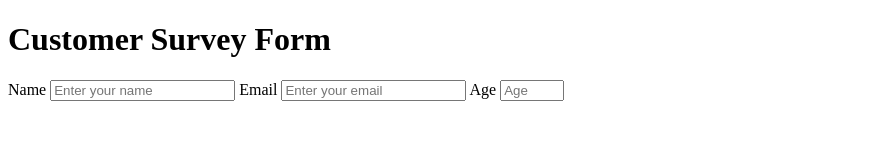
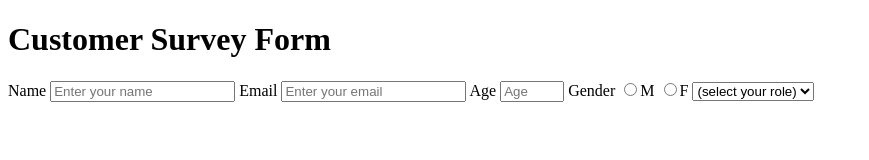
Before and after one commit to stdduck/survey-form-project, a plain HTML site: page index.html in a window 1280 px wide. Shown: the whole page, without its empty margins (0-869 px from the left). Drawn offline with Linux system fonts and the light colour scheme.

Commit message:
Update index.html

```diff
--- a/index.html
+++ b/index.html
@@ -1,7 +1,8 @@
-<!DOCTYPE HTML>
+<!DOCTYPE html>
 <html lang = "en">
   <head>
     <title>Survey Form</title>
+    <meta charset = "utf-8">
   </head>
   <body>
     <h1>Customer Survey Form</h1>
@@ -10,6 +11,15 @@
       <label>Name <input type = "text" placeholder = "Enter your name" required></label>
       <label>Email <input type = "email" placeholder = "Enter your email" required></label>
       <label>Age <input type = "number" placeholder = "Age" min = "18" max = "120"></label>
+      <label>Gender <input type="radio" value="M" name="m-f">M
+        <input type="radio" value="F" name="m-f">F</label>
+      <select>
+          <option>(select your role)</option>
+          <option>unemployed</option>
+          <option>entrepreneur</option>
+          <option>student</option>
+          <option>other</option>
+      </select>
     </form>
   </body>
 </html>
```
